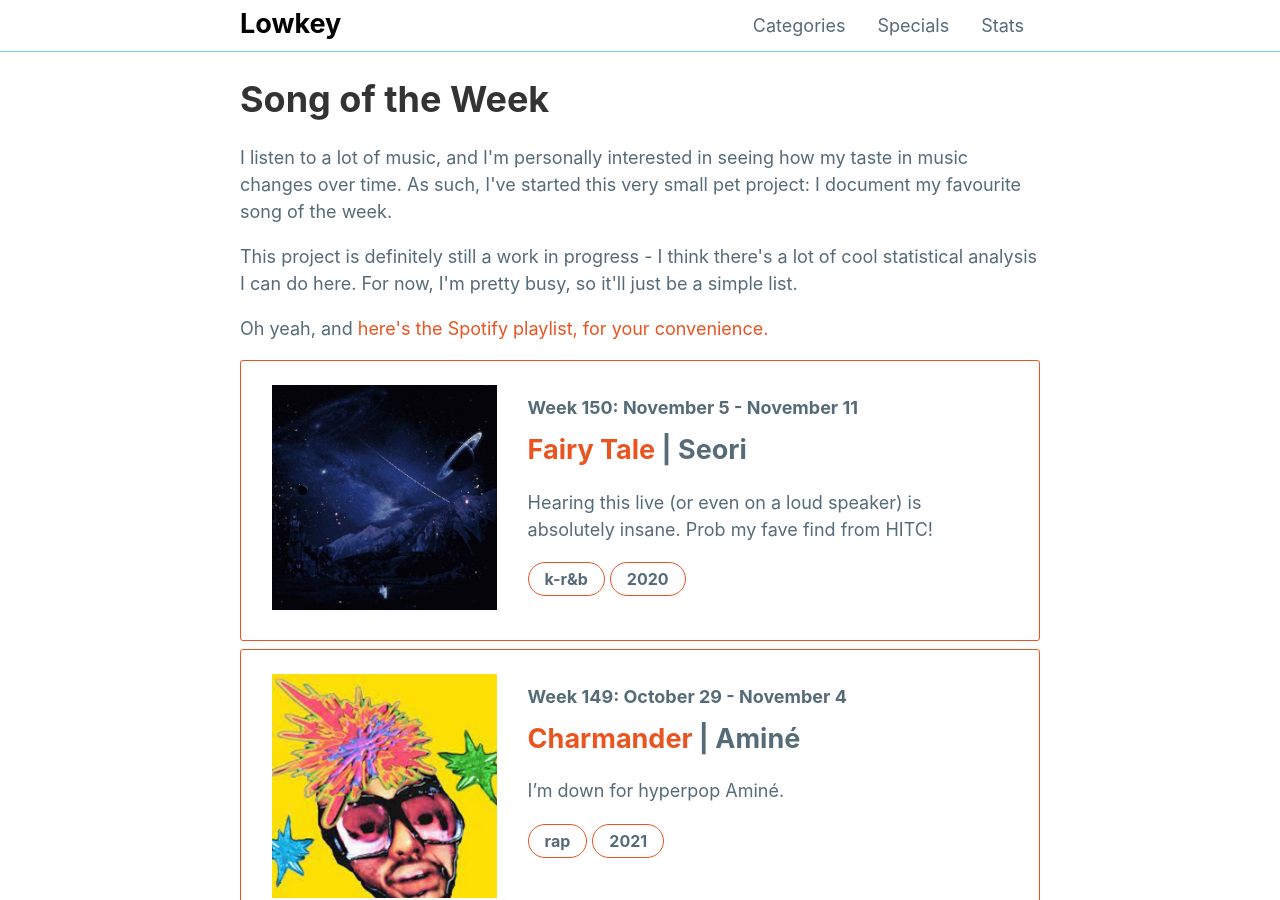
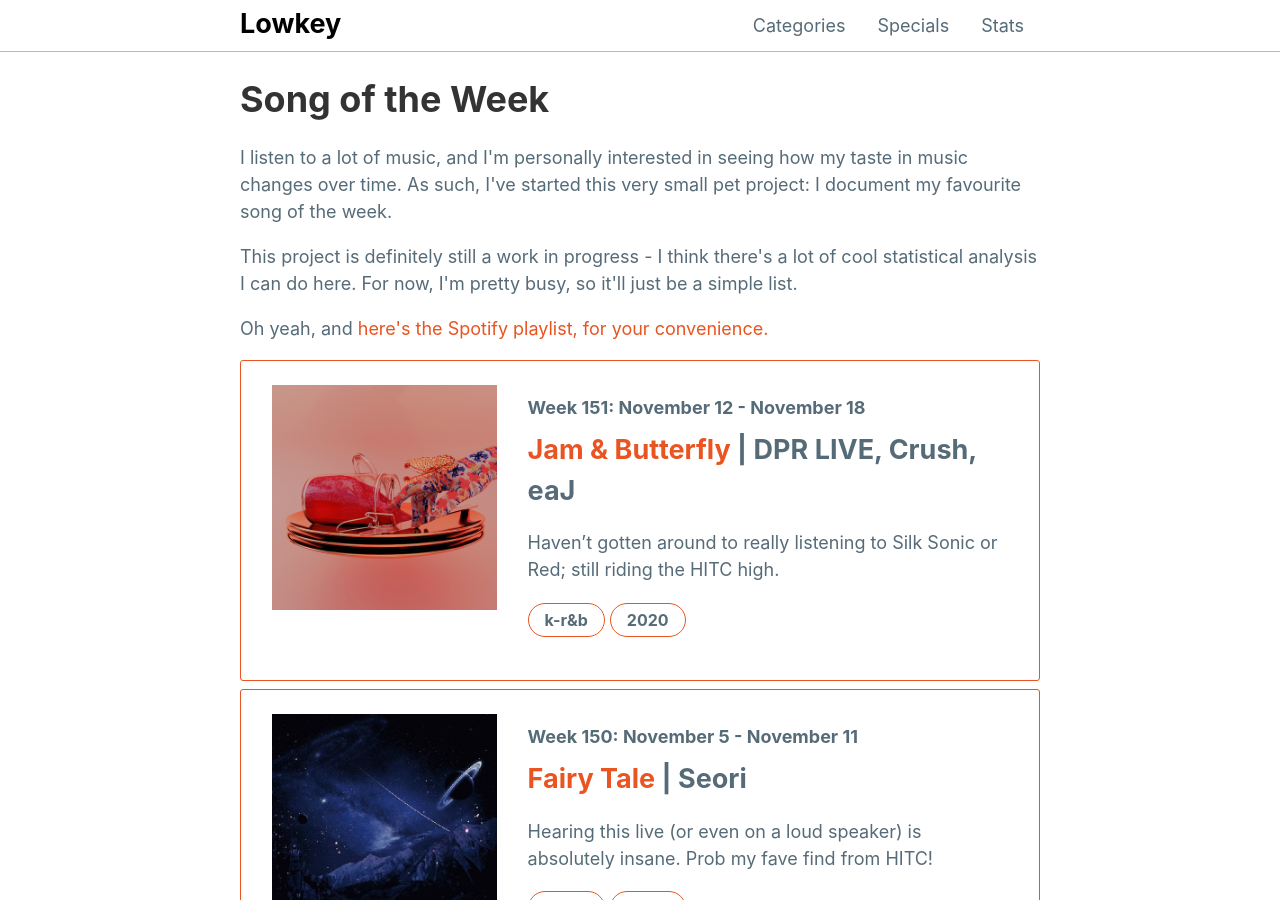
Before and after one commit to mattxwang/lowkey, a Jekyll site: the page built from stats/song-of-the-week.html, in a window 1280 px wide and 900 px high. Built offline with Jekyll 4.4.1, drawn with Linux system fonts in a browser that asks for light colours; comment, search, counter and statistics services are not loaded.

Commit message:
jam and butterfly, oh my!

```diff
--- a/_data/sotw.yml
+++ b/_data/sotw.yml
@@ -1498,3 +1498,13 @@ week150:
   year: 2020
   blurb: >
     Hearing this live (or even on a loud speaker) is absolutely insane. Prob my fave find from HITC!
+week151:
+  week: "Week 151: November 12 - November 18"
+  title: "Jam & Butterfly"
+  artist: "DPR LIVE, Crush, eaJ"
+  album: "Jam & Butterfly"
+  album_art: "jam-and-butterfly.png"
+  genre: "k-r&b"
+  year: 2020
+  blurb: >
+    Haven't gotten around to really listening to Silk Sonic or Red; still riding the HITC high.
```
Also changed, not shown: img/albums/jam-and-butterfly.png (added).
